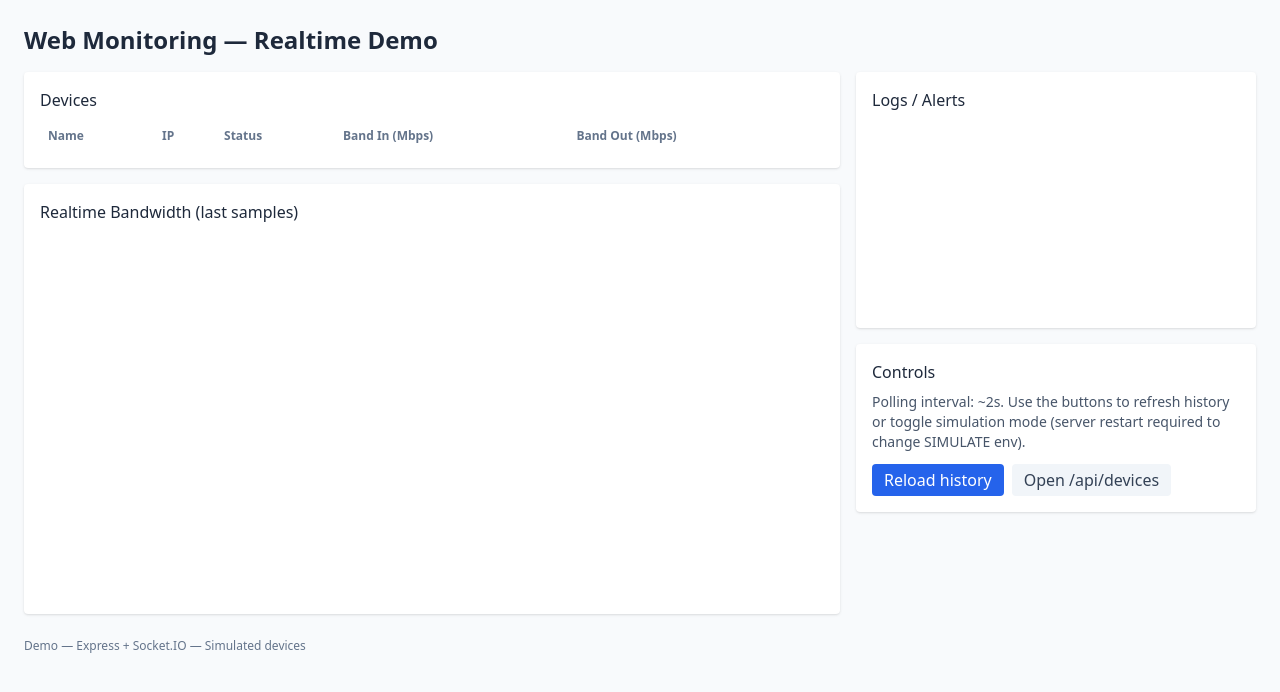
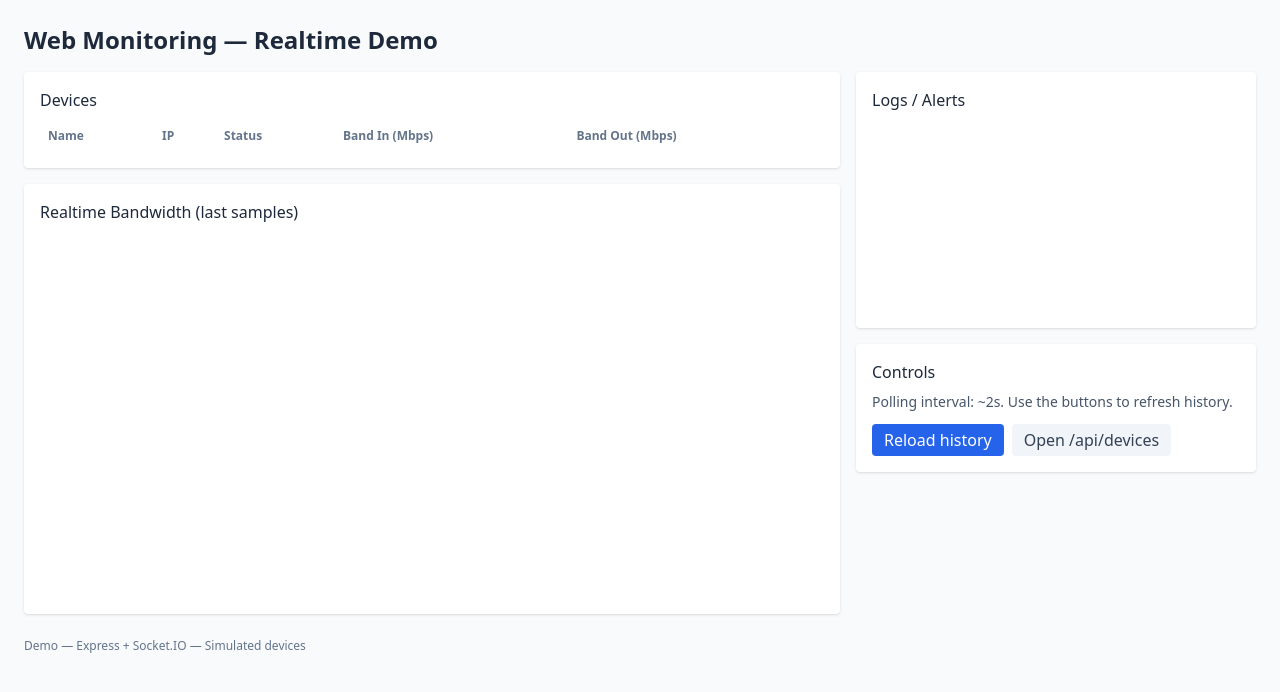
Before and after one commit to muiz-glitch/-web-monitoring-sim, a website: page public/index.html in a window 1280 px wide. Drawn offline with nearby package versions, Linux system fonts and the light colour scheme; no server answers.

Commit message:
Update controls description in index.html
Removed mention of toggling simulation mode from controls description.

```diff
--- a/public/index.html
+++ b/public/index.html
@@ -45,7 +45,7 @@
 
         <div class="bg-white rounded shadow p-4">
           <h2 class="font-medium mb-2">Controls</h2>
-          <p class="text-sm text-slate-600">Polling interval: ~2s. Use the buttons to refresh history or toggle simulation mode (server restart required to change SIMULATE env).</p>
+          <p class="text-sm text-slate-600">Polling interval: ~2s. Use the buttons to refresh history.</p>
           <div class="mt-3 flex gap-2">
             <button id="refresh-history" class="px-3 py-1 bg-blue-600 text-white rounded">Reload history</button>
             <a href="/api/devices" target="_blank" class="px-3 py-1 bg-slate-100 rounded text-slate-700">Open /api/devices</a>
```
